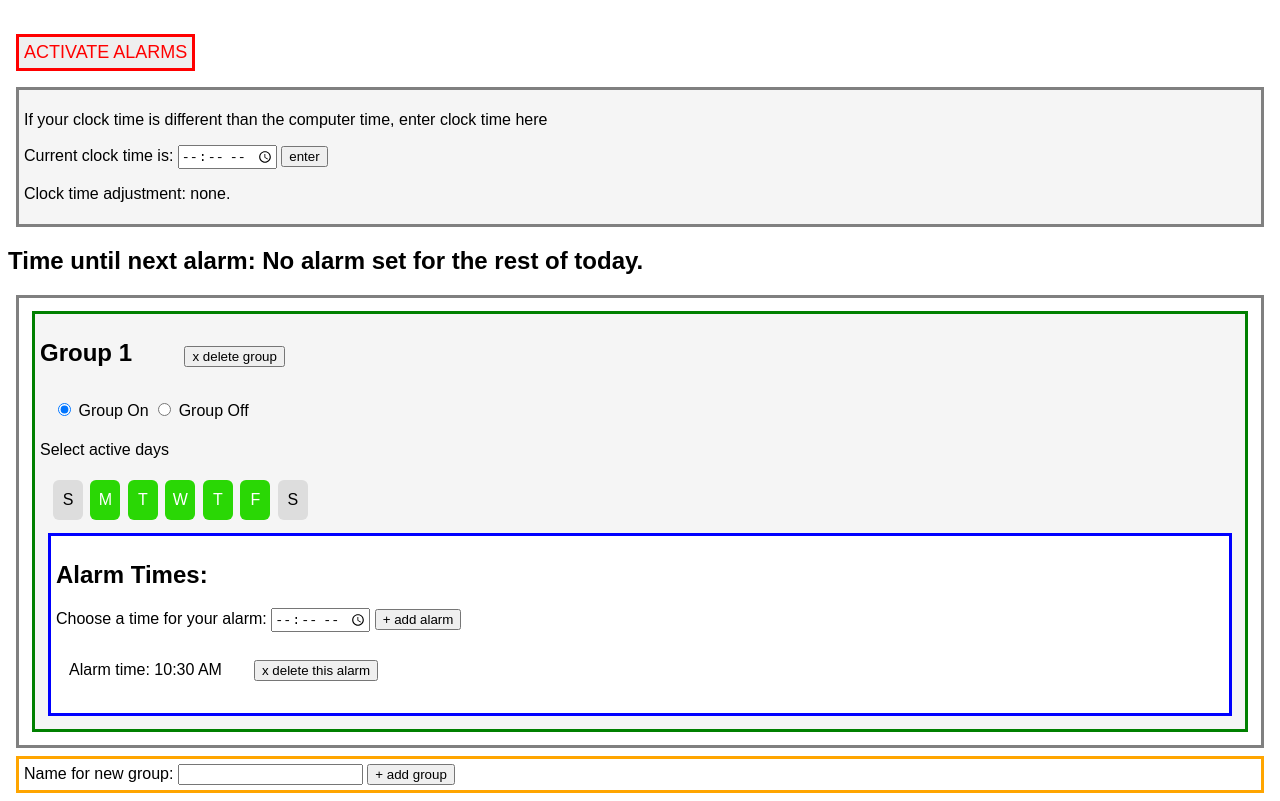
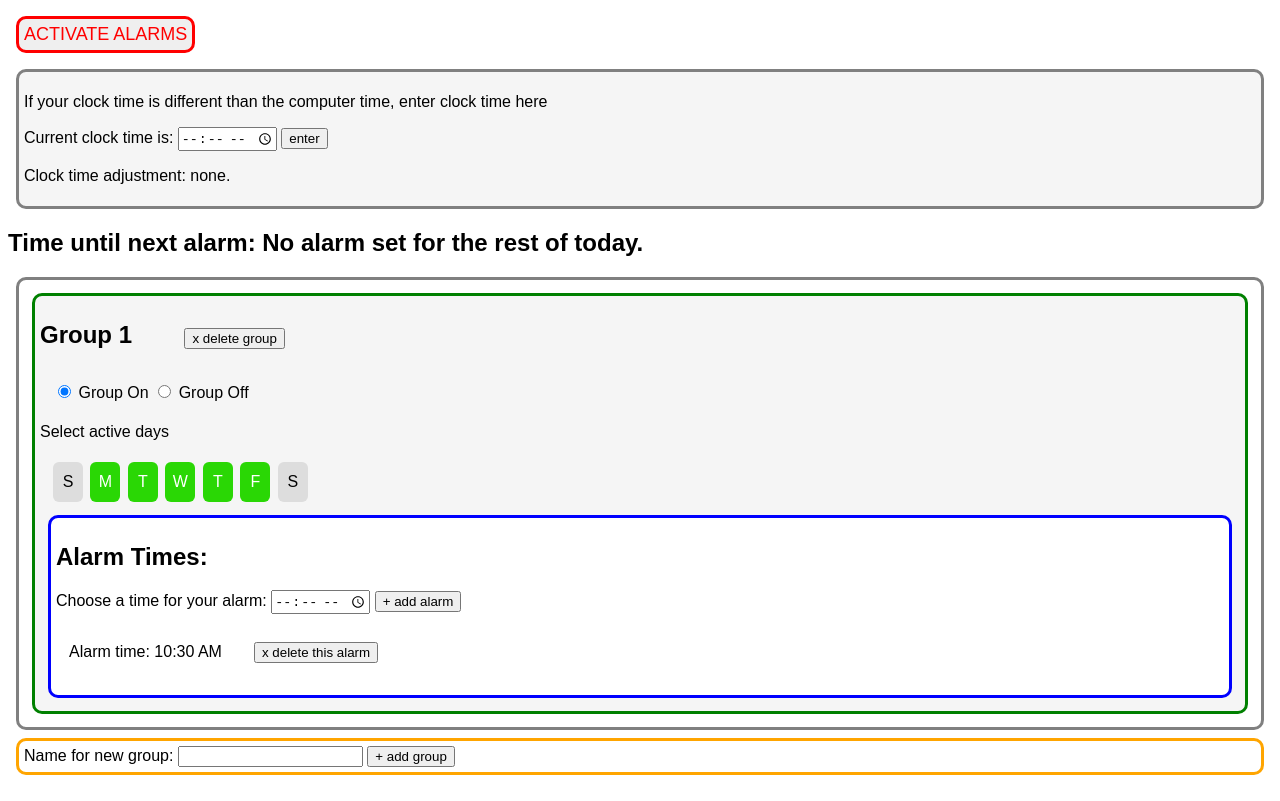
Before and after one commit to stuart-rickard/alarm-thor-xp, a plain HTML site: page index.html in a window 1280 px wide. Both pictures are taken after typing "10:30" into the empty fields and a click on the button "+ add alarm". Drawn offline with Linux system fonts and the light colour scheme.

Commit message:
use insertBefore in createElement to order alarms

```diff
--- a/css/style.css
+++ b/css/style.css
@@ -35,17 +35,20 @@ button {
 .groups {
   border: solid;
   border-color: gray;
+  border-radius: 10px;
 }
 
 .group {
   border: solid;
   border-color: green;
+  border-radius: 10px;
   background-color: whitesmoke;
 }
 
 .clock-adjust {
   border: solid;
   border-color: gray;
+  border-radius: 10px;
   background-color: whitesmoke;
 }
 
@@ -53,6 +56,7 @@ button {
   display: flexbox;
   border: solid;
   border-color: blue;
+  border-radius: 10px;
   background-color: white;
 }
 
@@ -64,6 +68,7 @@ button {
 #add-group-form {
   border: solid;
   border-color: orange;
+  border-radius: 10px;
   padding: 5px;
   margin: 8px;
 }
@@ -73,6 +78,7 @@ button {
   margin: 8px;
   border: solid;
   border-color: red;
+  border-radius: 10px;
   font-size: large;
   color: red;
   /* background-color: yellowgreen; */
@@ -82,6 +88,7 @@ button {
   padding: 5px;
   margin: 8px;
   border: solid;
+  border-radius: 10px;
   border-color: gray;
   font-size: medium;
   color: black;
--- a/index.html
+++ b/index.html
@@ -8,10 +8,9 @@
   </head>
 
   <body>
-    <div>
-      <!-- <p>Page has changed -- be sure to save!</p> -->
-    </div>
-    <!-- below should be a checkbox? or it disappears once set? -->
+    <!-- <div> -->
+    <!-- <p>Page has changed -- be sure to save!</p> -->
+    <!-- </div> -->
     <button id="activate-alarms-btn" data-do="make-alert-sound">
       ACTIVATE ALARMS
     </button>
@@ -43,7 +42,6 @@
         <button id="group-1-delete-btn" data-do="delete-group">
           x delete group
         </button>
-
         <!-- <p>Turn group on or off:</p> -->
         <div class="radio-buttons">
           <input
@@ -139,7 +137,6 @@
               + add alarm
             </button>
           </form>
-          <!-- TODO - style so that this disappears when an alarm has been set -->
         </div>
       </div>
     </div>
--- a/js/script.js
+++ b/js/script.js
@@ -257,10 +257,11 @@ function timeToNextAlarm() {
 }
 
 class AlarmCreateArgs {
-  constructor(group, alarmTime, newAlarmText) {
+  constructor(group, alarmTime, newAlarmText, insertBefore) {
     this.group = group;
     this.alarmTime = alarmTime;
     this.newAlarmText = newAlarmText;
+    this.insertBefore = insertBefore;
   }
 
   provideAlarmCreateArgs() {
@@ -269,6 +270,7 @@ class AlarmCreateArgs {
         attributes: {
           id: `${this.group}-alarm-${this.alarmTime}`,
         },
+        insertBefore: this.insertBefore,
         childElements: {
           1: {
             type: "p",
@@ -581,6 +583,7 @@ const createElement = function ({
   props,
   eventHandlers,
   appendTo,
+  insertBefore,
 }) {
   // cl("type is: " + type);
   // TODO resolve whether it's OK to duplicate this code at the createElementsFromRecipeObject level
@@ -590,6 +593,8 @@ const createElement = function ({
   let elementProps = props || {};
   let elementEventHandlers = eventHandlers || {};
   let elementAppendTo = appendTo || "body";
+  let elementInsertBefore = insertBefore || null;
+
   let element = document.createElement(elementType);
   for (let key in elementStyles) {
     element.style[key] = elementStyles[key];
@@ -603,7 +608,7 @@ const createElement = function ({
   for (let key in elementEventHandlers) {
     element.addEventListener(key, elementEventHandlers[key]);
   }
-  elementAppendTo.append(element);
+  elementAppendTo.insertBefore(element, elementInsertBefore);
 
   // cl(element);
 
@@ -640,14 +645,32 @@ const proceedWith = {
       // Add time to status object
       let newAlarmTimeFourChar = convertToFourCharTime(newAlarmTimeFiveChar);
       settings.groups[group].alarms.push(newAlarmTimeFourChar);
+      settings.groups[group].alarms.sort((a, b) => a - b);
+      let followingSiblingIndex =
+        settings.groups[group].alarms.indexOf(newAlarmTimeFourChar) + 2;
+
+      // document.getElementById(`${group}-alarm-times`)
+      // XXXXXXXXXXXXXXXXXXXXXXXX use above to find insertBefore element
+      cl(followingSiblingIndex);
+      // let insertBefore = timeInput.children.item(followingSiblingIndex);
+      let insertBefore = document.getElementById(`${group}-alarm-times`)
+        .children[followingSiblingIndex];
+      // let insertBefore = timeInput.children;
+      cl(insertBefore);
+      cl("==============");
+
+      // let insertBefore = null;
+
       // Update DOM to display new time
       // TODO: AM times show up with 0, but pm times don't
       let newAlarmText = "Alarm time: " + convertToAMPM(newAlarmTimeFourChar);
       let newArgs = new AlarmCreateArgs(
         group,
         newAlarmTimeFourChar,
-        newAlarmText
+        newAlarmText,
+        insertBefore
       );
+      cl(newArgs.provideAlarmCreateArgs());
       createElementsFromRecipeObject(
         newArgs.provideAlarmCreateArgs(),
         document.getElementById(`${group}-alarm-times`)
```
Also changed, not shown: notes.txt.
